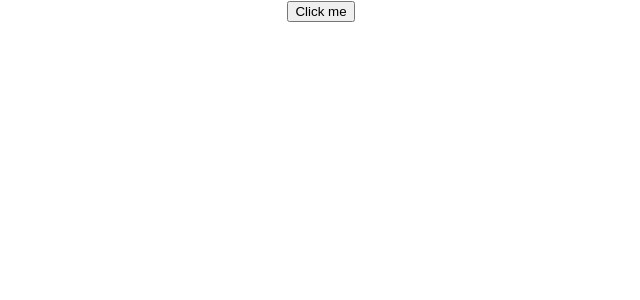
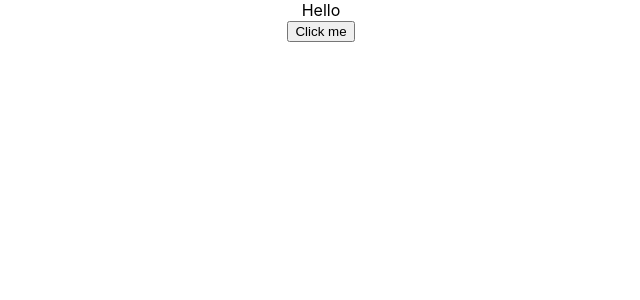
Before and after one commit to Amin-Naimi/ReactJs_Fundamentals, a React (Create React App) app in the folder hello_world/: page / in a window 1280 px wide. Shown: the top 300 px of the page, without its empty margins (319-959 px from the left). Built offline with nearby package versions, Linux system fonts and the light colour scheme.

Commit message:
Binding Event

```diff
--- a/hello_world/src/App.js
+++ b/hello_world/src/App.js
@@ -7,15 +7,15 @@ import Message from './components/Message';
 import Counter from './components/Counter';
 import FunctionClick from './components/FunctionClick';
 import ClassClick from './components/ClassClick';
+import EventBind from './components/EventBind';
 
 function App() {
   return (
     <div className="App">
-      <ClassClick></ClassClick>
-
+      <EventBind></EventBind>
       {
-
       /*
+            <ClassClick></ClassClick>
       <FunctionClick></FunctionClick>
       <Greet name="Malika" lastName="Jali"></Greet>
       <Hello name="Mohamed" lastName="Naimi"></Hello>
--- /dev/null
+++ b/hello_world/src/components/EventBind.js
@@ -0,0 +1,37 @@
+import React, { Component } from 'react';
+
+class EventBind extends Component {
+    constructor(){
+        super()
+        this.state = {
+            message: 'Hello'
+        }
+        //3-this.changeMessage = this.changeMessage.bind(this)// binding in the constructor
+    }
+
+   /* changeMessage(){
+        this.setState({ message: 'Bonjour Mohamed Amin' })
+        console.log(this);
+    }*/
+
+    // 4- Methode:
+
+    changeMessage = () => {
+        this.setState({
+            message: "Good Morning"
+        })
+    }
+    render() {
+        return (
+            <div>
+                <div>{this.state.message} </div>
+                {/* 1- <button onClick={this.changeMessage.bind(this)}>Click</button>*/}
+                {/* 2- <button onClick={()=>this.changeMessage()}>Click</button>*/}
+                 <button onClick={this.changeMessage}>Click me</button>
+
+            </div>
+        );
+    }
+}
+
+export default EventBind;
--- a/hello_world/src/components/Message.js
+++ b/hello_world/src/components/Message.js
@@ -8,7 +8,6 @@ class Message extends Component {
     }
     changeMessage() {
         this.setState({ message: "Thank you for subscribing" })
-
 
     }
     render() {
```
